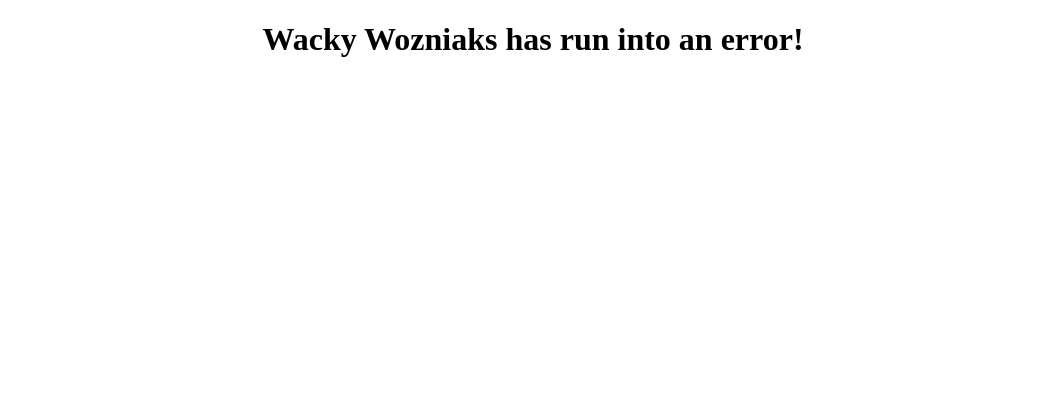
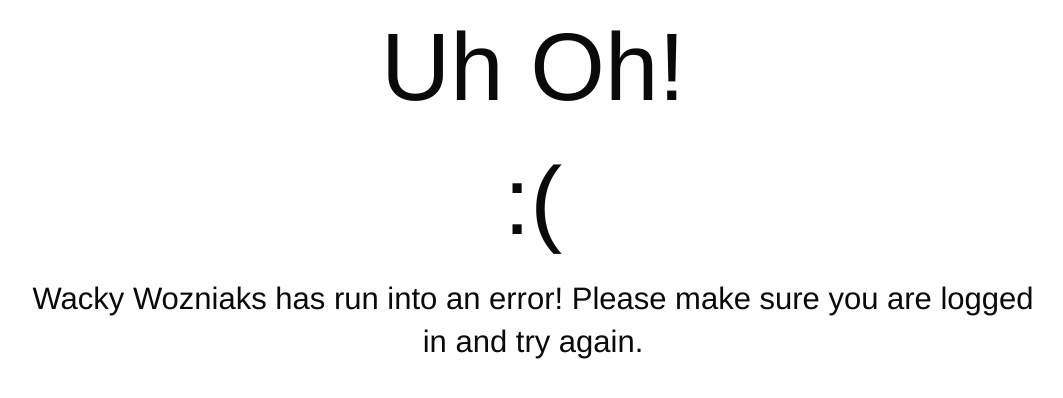
Before and after one commit to Wacky-Wozniaks/WW-Games, a Java web app: template WW-Games/WebContent/WEB-INF/jsp/errors/genericError.jsp in a window 1280 px wide. Shown: the top 398 px of the page, without its empty margins (107-1170 px from the left). Run offline with Tomcat 11, a stand-in JSP engine, Linux system fonts and the light colour scheme; the template is opened without the code that fills it, so the values that code supplies are empty; some libraries are stand-ins or nearby versions.

Commit message:
Generic Error Page

```diff
--- a/WW-Games/WebContent/WEB-INF/jsp/errors/404Error.jsp
+++ b/WW-Games/WebContent/WEB-INF/jsp/errors/404Error.jsp
@@ -1,5 +1,4 @@
-<%@ page language="java" contentType="text/html; charset=UTF-8"
-	pageEncoding="UTF-8"%>
+<%@ page language="java" contentType="text/html; charset=UTF-8"	pageEncoding="UTF-8"%>
 <!DOCTYPE html PUBLIC "-//W3C//DTD HTML 4.01 Transitional//EN" "http://www.w3.org/TR/html4/loose.dtd">
 <html>
 	<head>
--- a/WW-Games/WebContent/WEB-INF/jsp/errors/genericError.jsp
+++ b/WW-Games/WebContent/WEB-INF/jsp/errors/genericError.jsp
@@ -1,14 +1,16 @@
-<%@ page language="java" contentType="text/html; charset=UTF-8"
-	pageEncoding="UTF-8"%>
+<%@ page language="java" contentType="text/html; charset=UTF-8"	pageEncoding="UTF-8"%>
 <!DOCTYPE html PUBLIC "-//W3C//DTD HTML 4.01 Transitional//EN" "http://www.w3.org/TR/html4/loose.dtd">
 <html>
 	<head>
 		<meta http-equiv="Content-Type" content="text/html; charset=UTF-8">
+		<link rel="stylesheet" href="resources/css/foundation.min.css"> <%-- Foundation CSS --%>
+		<link rel="stylesheet" href="resources/css/genericError.css">
 		<title>Wacky Wozniaks</title>
 	</head>
 	<body>
 		<center>
-			<h1>Wacky Wozniaks has run into an error!</h1>
+			<h1>Uh Oh!<br>:(</h1>
+			<h3>Wacky Wozniaks has run into an error! Please make sure you are logged in and try again.</h3>
 		</center>
 	</body>
 </html>
--- /dev/null
+++ b/WW-Games/WebContent/resources/css/genericError.css
@@ -0,0 +1,8 @@
+h1 {
+	font-size: 6rem;
+}
+
+body {
+	width: 80%;
+	margin: auto;
+}
```
